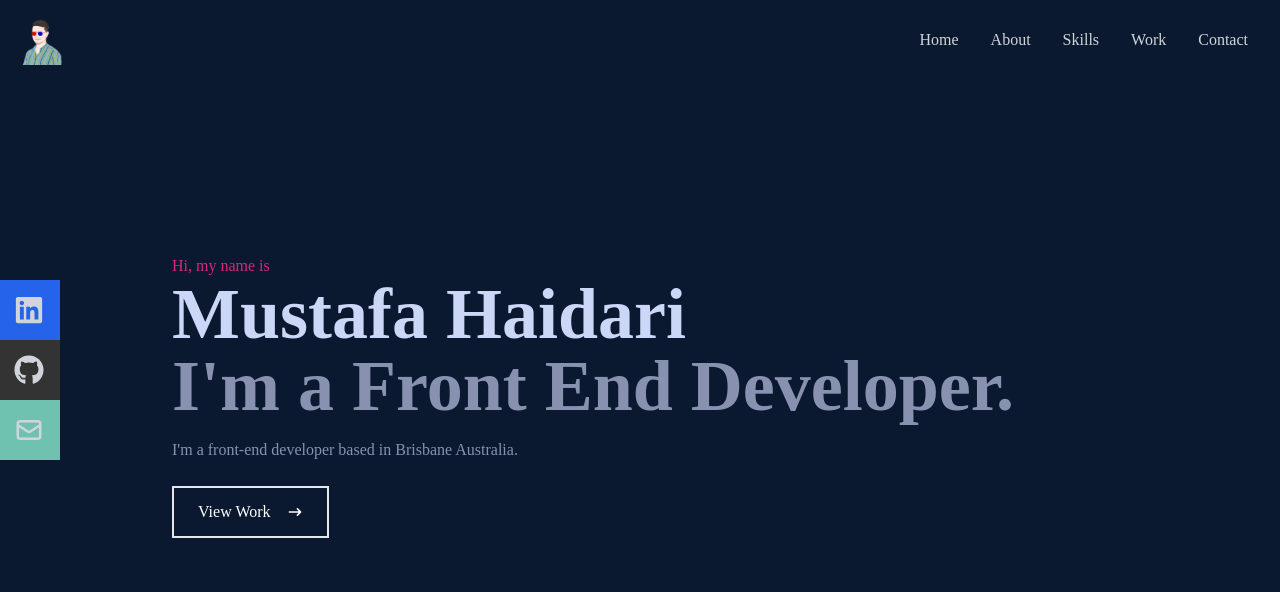
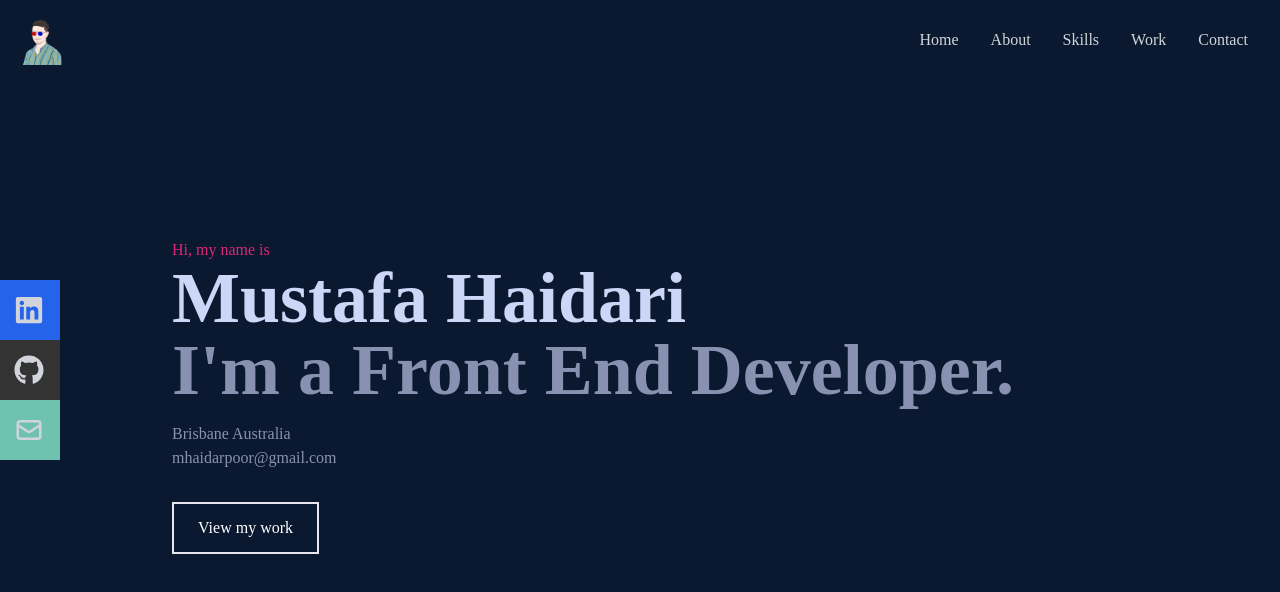
Before and after one commit to Mustafa-Haidari/musportfolio, a React (Create React App) app: page / in a window 1280 px wide. Shown: the top 592 px of the page. Built offline with nearby package versions, Linux system fonts and the light colour scheme.

Commit message:
Update homepage

```diff
--- a/src/components/Contact.js
+++ b/src/components/Contact.js
@@ -25,14 +25,21 @@ const Contact = () => {
           type="text"
           placeholder="Name"
           name="name"
+          required
         />
         <input
           className="my-4 p-2 bg-[#ccd6f6]"
           type="email"
           placeholder="Email"
           name="email"
+          required
         />
-        <textarea className="bg-[#ccd6f6]" name="message" rows="10"></textarea>
+        <textarea
+          className="bg-[#ccd6f6]"
+          name="message"
+          rows="10"
+          required
+        ></textarea>
         <button className="text-white border-2 hover:bg-pink-600 hover:border-pink-600 px-4 py-3 my-8 mx-auto flex items-center">
           Let's Collaborate
         </button>
--- a/src/components/Home.js
+++ b/src/components/Home.js
@@ -1,5 +1,6 @@
 import React from "react";
 import { HiArrowNarrowRight } from "react-icons/hi";
+import { Link } from "react-scroll";
 
 const Home = () => {
   return (
@@ -13,16 +14,16 @@ const Home = () => {
         <h2 className="text-4xl sm:text-7xl font-bold text-[#8892b0]">
           I'm a Front End Developer.
         </h2>
-        <p className="text-[#8892b0] py-4 max-w-[700px]">
-          I'm a front-end developer based in Brisbane Australia.
+        <p className="text-[#8892b0] pt-4 max-w-[700px]">Brisbane Australia</p>
+        <p className="text-[#8892b0] mb-6 max-w-[700px]">
+          mhaidarpoor@gmail.com
         </p>
         <div>
-          <button className="text-white group border-2 px-6 py-3 my-2 flex items-center hover:bg-pink-600 hover:border-pink-600">
-            View Work
-            <span className="group-hover:rotate-90 duration-300">
-              <HiArrowNarrowRight className="ml-4" />
-            </span>
-          </button>
+          <Link to="work" smooth={true} duration={500}>
+            <button className="text-white group border-2 px-6 py-3 my-2 flex items-center hover:bg-pink-600 hover:border-pink-600">
+              View my work
+            </button>
+          </Link>
         </div>
       </div>
     </div>
```
